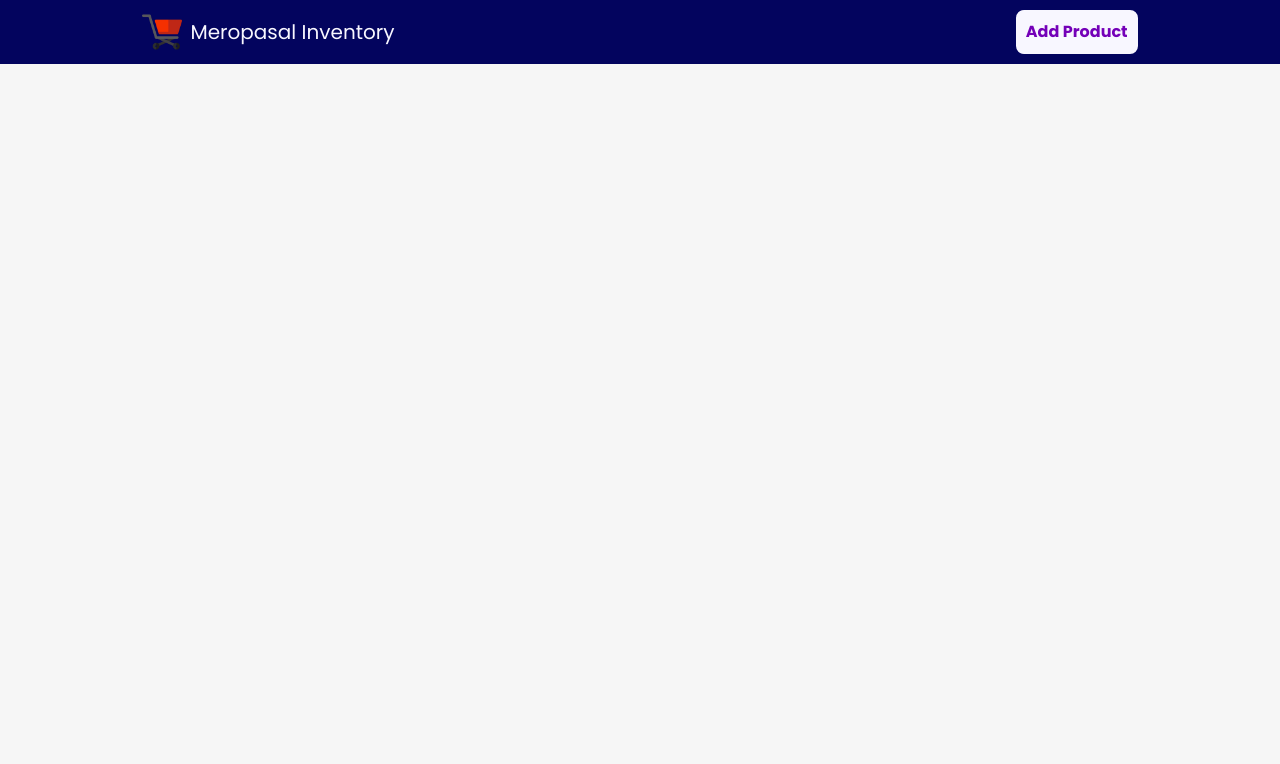
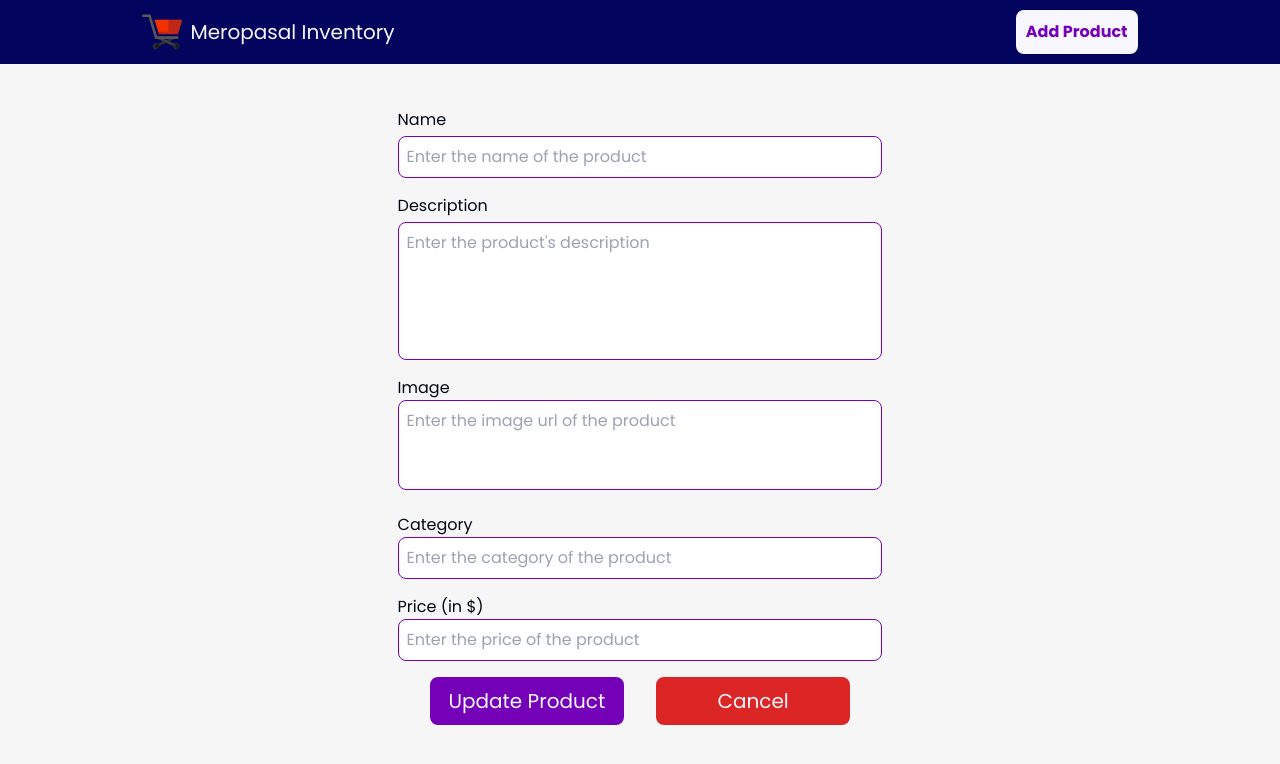
Before and after one commit to iamanandabastakoti/inventory-management-system, a React (Vite) app: page /updateproduct/1 in a window 1280 px wide. Shown: the top 764 px of the page. Built offline with nearby package versions, Linux system fonts and the light colour scheme; no server answers.

Commit message:
added UpdateProduct page and updateProduct functionality

```diff
--- a/index.html
+++ b/index.html
@@ -3,7 +3,7 @@
 
 <head>
   <meta charset="UTF-8" />
-  <link rel="shortcut icon" href="/public/cart.webp" type="image/webp">
+  <link rel="shortcut icon" href="/cart.webp" type="image/webp">
   <meta name="viewport" content="width=device-width, initial-scale=1.0" />
   <title>Meropasal Inventory</title>
 </head>
--- a/src/App.jsx
+++ b/src/App.jsx
@@ -4,6 +4,7 @@ import { Route, Routes } from 'react-router-dom'
 import Home from './pages/Home'
 import SingleProduct from './pages/SingleProduct'
 import AddProduct from './pages/AddProduct'
+import UpdateProduct from './pages/UpdateProduct'
 
 const App = () => {
 
@@ -15,6 +16,7 @@ const App = () => {
           <Route index element={<Home />} />
           <Route path='/products/:productID' element={<SingleProduct />} />
           <Route path='/addproduct' element={<AddProduct />} />
+          <Route path='/updateproduct/:productID' element={<UpdateProduct />} />
         </Routes>
       </div>
     </div>
--- a/src/pages/SingleProduct.jsx
+++ b/src/pages/SingleProduct.jsx
@@ -1,6 +1,6 @@
 import axios from 'axios';
 import React, { useEffect, useState } from 'react'
-import { useNavigate, useParams } from 'react-router-dom'
+import { Link, useNavigate, useParams } from 'react-router-dom'
 import Button from '../components/Button';
 
 const SingleProduct = () => {
@@ -36,7 +36,9 @@ const SingleProduct = () => {
                     </div>
                     <div className='flex gap-6 justify-center'>
                         <Button btnName={'Delete Product'} deleteBtn={true} btnFunc={deleteProduct} />
-                        <Button btnName={'Update Product'} deleteBtn={false} />
+                        <Link to={`/updateproduct/${productID}`} >
+                            <Button btnName={'Update Product'} deleteBtn={false} />
+                        </Link>
                     </div>
                 </div>
             </div>
--- /dev/null
+++ b/src/pages/UpdateProduct.jsx
@@ -0,0 +1,79 @@
+import axios from 'axios';
+import React, { useEffect, useState } from 'react'
+import { useNavigate, useParams } from 'react-router-dom';
+
+const UpdateProduct = () => {
+    const { productID } = useParams();
+    const navigate = useNavigate();
+    // console.log(productID)
+    // const [oldData, setOldData] = useState([]);
+    const [newData, setNewData] = useState([])
+
+    const fetchOldData = async () => {
+        const response = await axios.get(`https://${import.meta.env.VITE_API_KEY}.mockapi.io/products/${productID}`);
+        // setOldData(response.data);
+        setNewData(response.data)
+    }
+    useEffect(() => {
+        fetchOldData();
+    }, [])
+
+
+    const handleChange = (e) => {
+        const { name, value } = e.target
+        setNewData({
+            ...newData,
+            [name]: value
+        })
+    }
+
+    const updateProduct = async (e) => {
+        e.preventDefault();
+        const response = await axios.put(`https://${import.meta.env.VITE_API_KEY}.mockapi.io/products/${productID}`, newData)
+        if (response.status === 200) {
+            navigate('/');
+        } else {
+            alert('Error adding the product');
+        }
+    }
+    const cancelUpdate = () => {
+        navigate(-1);
+    }
+
+    return (
+        <div className='flex justify-center w-full'>
+            <form className='w-2/5 flex flex-col gap-4 p-1' onSubmit={updateProduct}>
+                <div className='flex flex-col gap-1'>
+                    <label htmlFor="name">Name</label>
+                    <input className='border border-buttonBg rounded-lg w-full p-2 focus:outline-none' type="text" name='name' value={newData.name} placeholder='Enter the name of the product' required onChange={handleChange} />
+                </div>
+                <div className='flex flex-col gap-1'>
+                    <label htmlFor="description">Description</label>
+                    <textarea className='border border-buttonBg rounded-lg w-full p-2 resize-none focus:outline-none' name="description" value={newData.description} cols="30" rows="5" placeholder="Enter the product's description" required onChange={handleChange} ></textarea>
+                </div>
+                <div>
+                    <label htmlFor="image">Image</label>
+                    <textarea className='border border-buttonBg rounded-lg w-full p-2 resize-none focus:outline-none' type="text" name='image' value={newData.image} cols="30" rows="3" placeholder='Enter the image url of the product' required onChange={handleChange} ></textarea>
+                </div>
+                <div>
+                    <label htmlFor="category">Category</label>
+                    <input className='border border-buttonBg rounded-lg w-full p-2 focus:outline-none' type="text" name='category' value={newData.category} placeholder='Enter the category of the product' required onChange={handleChange} />
+                </div>
+                <div>
+                    <label htmlFor="price">Price (in $)</label>
+                    <input className='border border-buttonBg rounded-lg w-full p-2 focus:outline-none' type="text" name='price' value={newData.price} placeholder='Enter the price of the product' required onChange={handleChange} />
+                </div>
+                <div className='flex justify-evenly'>
+                    <button className='border-2 border-buttonBg w-2/5 text-primaryText bg-buttonBg hover:text-buttonBg rounded-lg p-2 text-xl cursor-pointer duration-200 hover:scale-110 hover:bg-primaryText' type="submit">
+                        Update Product
+                    </button>
+                    <button className='border-2 border-red-600 w-2/5 text-primaryText bg-red-600 hover:text-red-600 rounded-lg p-2 text-xl cursor-pointer duration-200 hover:scale-110 hover:bg-primaryText' onClick={cancelUpdate} type='reset' >
+                        Cancel
+                    </button>
+                </div>
+            </form>
+        </div>
+    )
+}
+
+export default UpdateProduct
```
Also changed, not shown: 1 other file (tests, documents, lock files or other folders).
